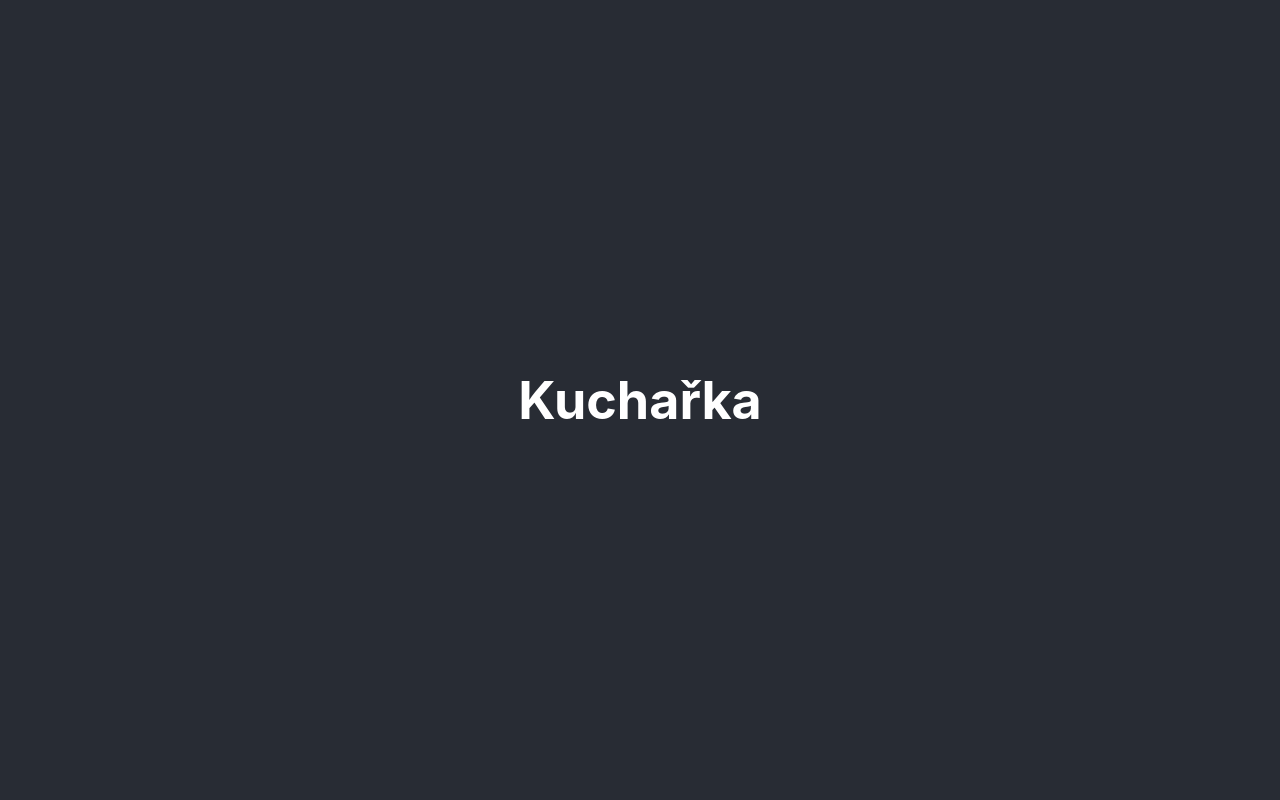
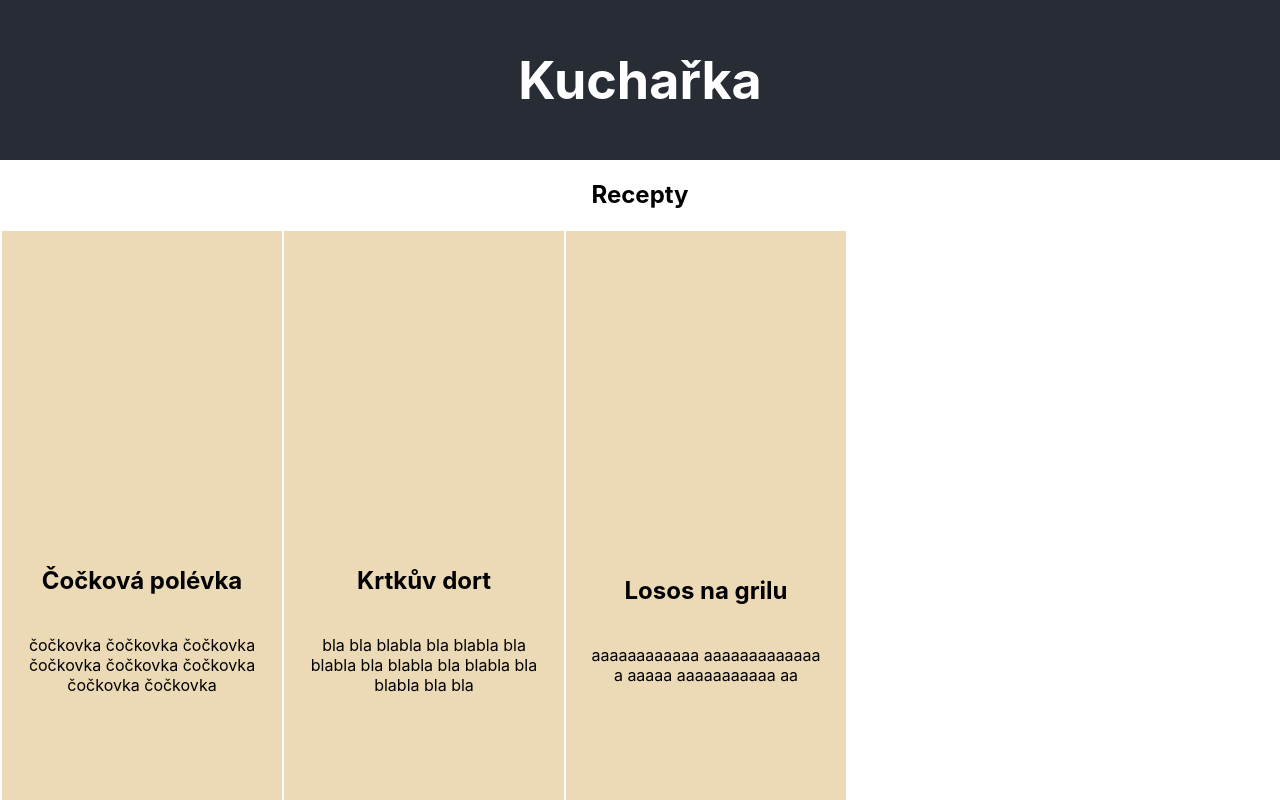
Before and after one commit to Sayathxo/React-Slamova, a React (Create React App) app: page / in a window 1280 px wide. Shown: the top 800 px of the page. Built offline with nearby package versions, Linux system fonts and the light colour scheme.

Commit message:
GitRepo init

```diff
--- a/src/App.css
+++ b/src/App.css
@@ -15,13 +15,36 @@
 
 .App-header {
   background-color: #282c34;
-  min-height: 100vh;
+  min-height: 20vh;
   display: flex;
   flex-direction: column;
   align-items: center;
   justify-content: center;
   font-size: calc(10px + 2vmin);
   color: white;
+}
+
+.tabulka {
+  background-color: #ecdab6;
+  border-radius: 10px;
+  padding-left: 20px;
+}
+
+td {
+  width: 30vh;
+  margin-left: 20px;
+  padding-left: 20px;
+  padding-right: 20px;
+
+}
+td > p {
+  padding-top: 20px;
+}
+
+#postupy {
+
+  height: 100vh;
+
 }
 
 .App-link {
--- a/src/App.js
+++ b/src/App.js
@@ -13,7 +13,7 @@ function App() {
             </header>
 
             <section>
-                <table id="dovednosti">
+                <table id="postupy">
 
                     <tr class="tabulka">
                          <td>
@@ -32,7 +32,6 @@ function App() {
                     </tr>
                 </table>
 
-
             </section>
 
         </article>
```
